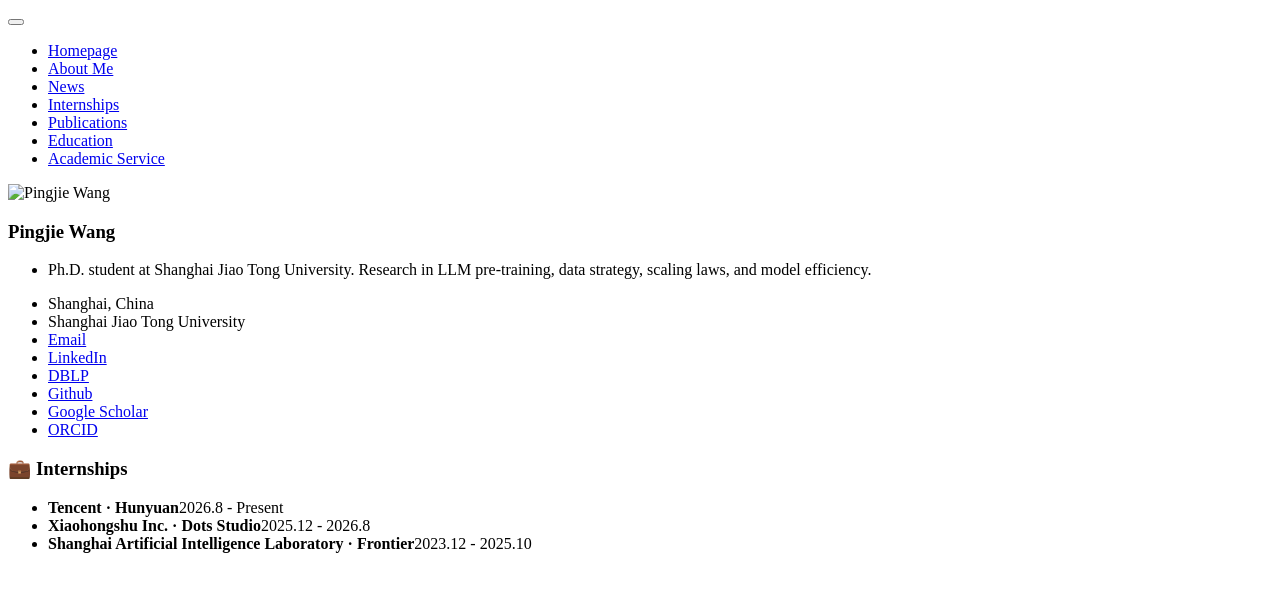
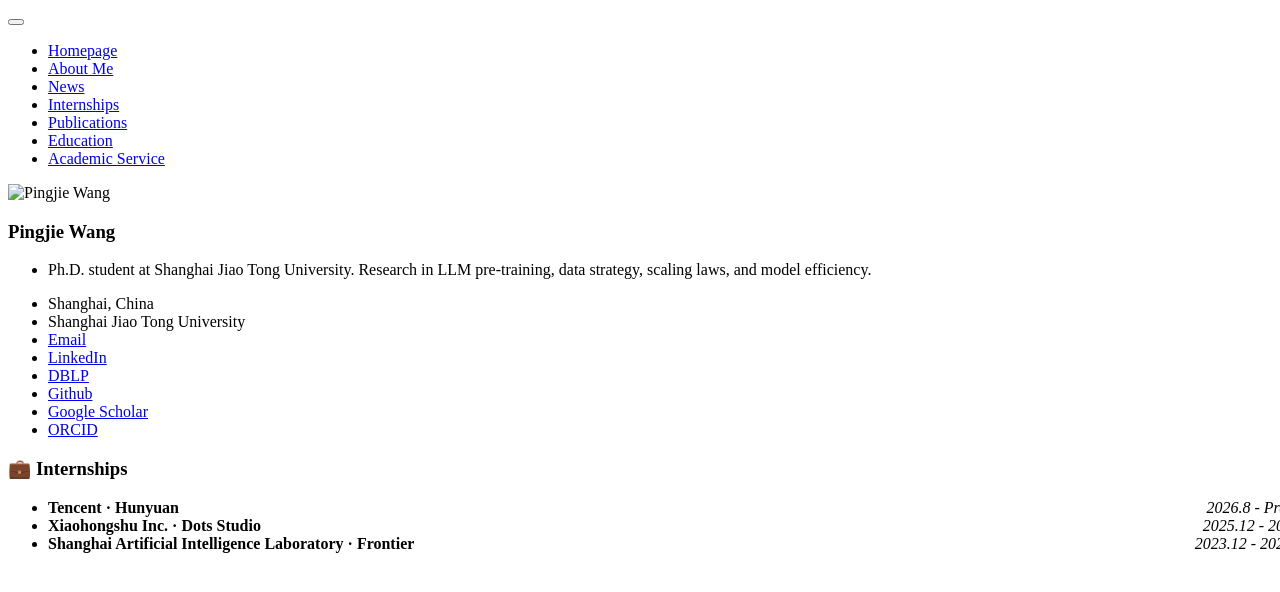
Before and after one commit to applewpj/applewpj.github.io, a Jekyll site: the page built from _pages/includes/internships.md, in a window 1280 px wide. Shown: the top 592 px of the page. Built offline with Jekyll 4.4.1, drawn with Linux system fonts in a browser that asks for light colours; our own code applies the rules of GitHub Pages for plain Markdown files.

Commit message:
align internship dates to the right

```diff
--- a/_includes/head.html
+++ b/_includes/head.html
@@ -11,7 +11,7 @@
 </script>
 
 <!-- For all browsers -->
-<link rel="stylesheet" href="assets/css/main.css">
+<link rel="stylesheet" href="assets/css/main.css?v=20261009">
 
 <meta http-equiv="cleartype" content="on">
 <head>
--- a/_pages/includes/internships.md
+++ b/_pages/includes/internships.md
@@ -1,7 +1,7 @@
 # 💼 Internships
 
-<ul class="experience-list">
-<li><div class="experience-heading"><strong>Tencent · Hunyuan</strong><span class="dates">2026.8 - Present</span></div></li>
-<li><div class="experience-heading"><strong>Xiaohongshu Inc. · Dots Studio</strong><span class="dates">2025.12 - 2026.8</span></div></li>
-<li><div class="experience-heading"><strong>Shanghai Artificial Intelligence Laboratory · Frontier</strong><span class="dates">2023.12 - 2025.10</span></div></li>
+<ul class="experience-list" style="width:100%;">
+<li><div class="experience-heading" style="display:flex;justify-content:space-between;align-items:baseline;width:100%;column-gap:1.5rem;"><strong>Tencent · Hunyuan</strong><span class="dates" style="margin-left:auto;padding-left:1.5rem;font-style:italic;white-space:nowrap;">2026.8 - Present</span></div></li>
+<li><div class="experience-heading" style="display:flex;justify-content:space-between;align-items:baseline;width:100%;column-gap:1.5rem;"><strong>Xiaohongshu Inc. · Dots Studio</strong><span class="dates" style="margin-left:auto;padding-left:1.5rem;font-style:italic;white-space:nowrap;">2025.12 - 2026.8</span></div></li>
+<li><div class="experience-heading" style="display:flex;justify-content:space-between;align-items:baseline;width:100%;column-gap:1.5rem;"><strong>Shanghai Artificial Intelligence Laboratory · Frontier</strong><span class="dates" style="margin-left:auto;padding-left:1.5rem;font-style:italic;white-space:nowrap;">2023.12 - 2025.10</span></div></li>
 </ul>
--- a/assets/css/main.scss
+++ b/assets/css/main.scss
@@ -109,10 +109,12 @@ h1:before, .anchor:before {
 }
 
 .experience-list {
+    width: 100%;
     margin: .5em 0 1em;
     padding-left: 1.25em;
 
     li {
+        width: 100%;
         margin-bottom: .7em;
     }
 }
@@ -121,6 +123,7 @@ h1:before, .anchor:before {
     display: flex;
     justify-content: space-between;
     align-items: baseline;
+    width: 100%;
     column-gap: 1.5rem;
 
     strong {
```
